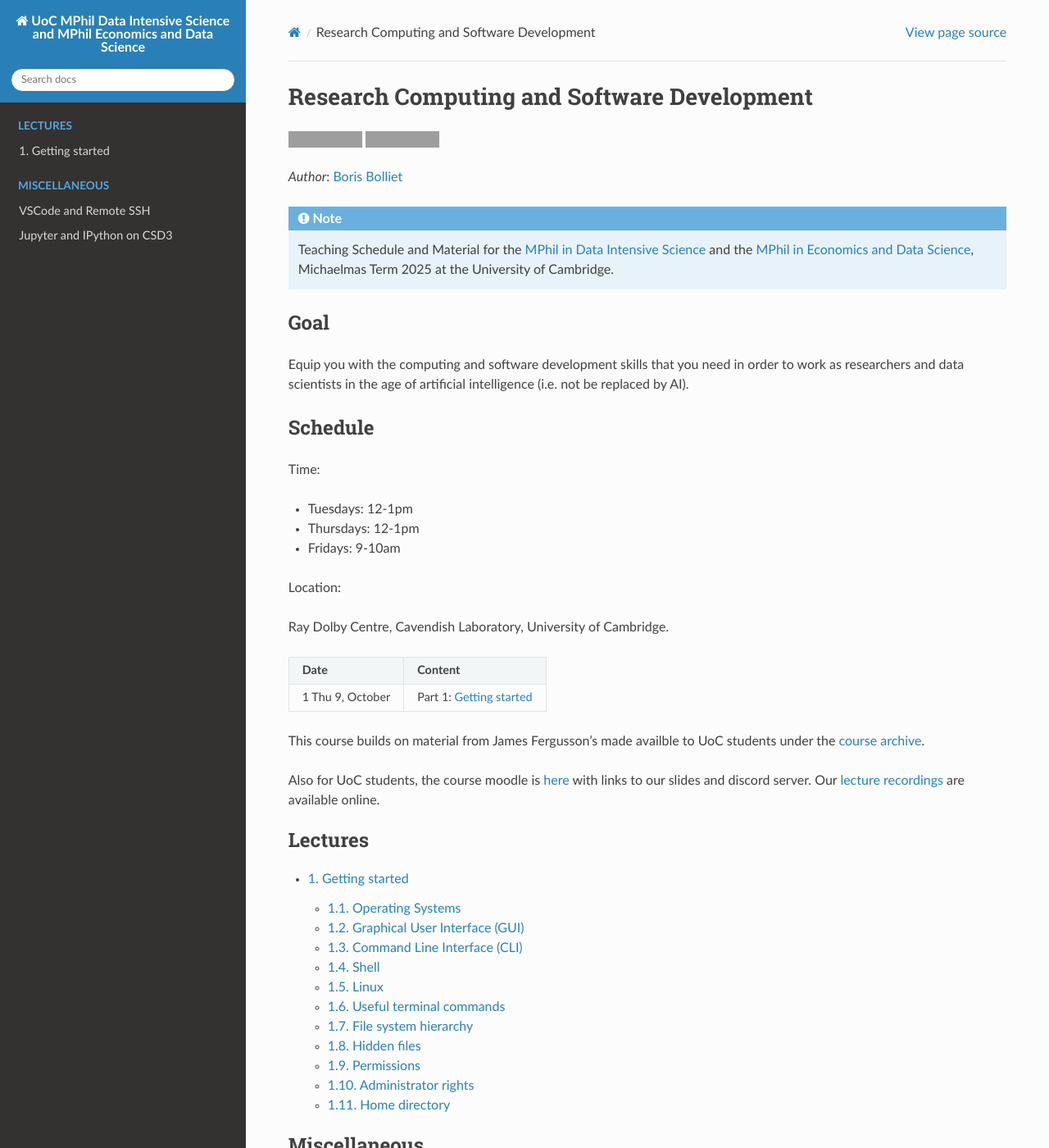
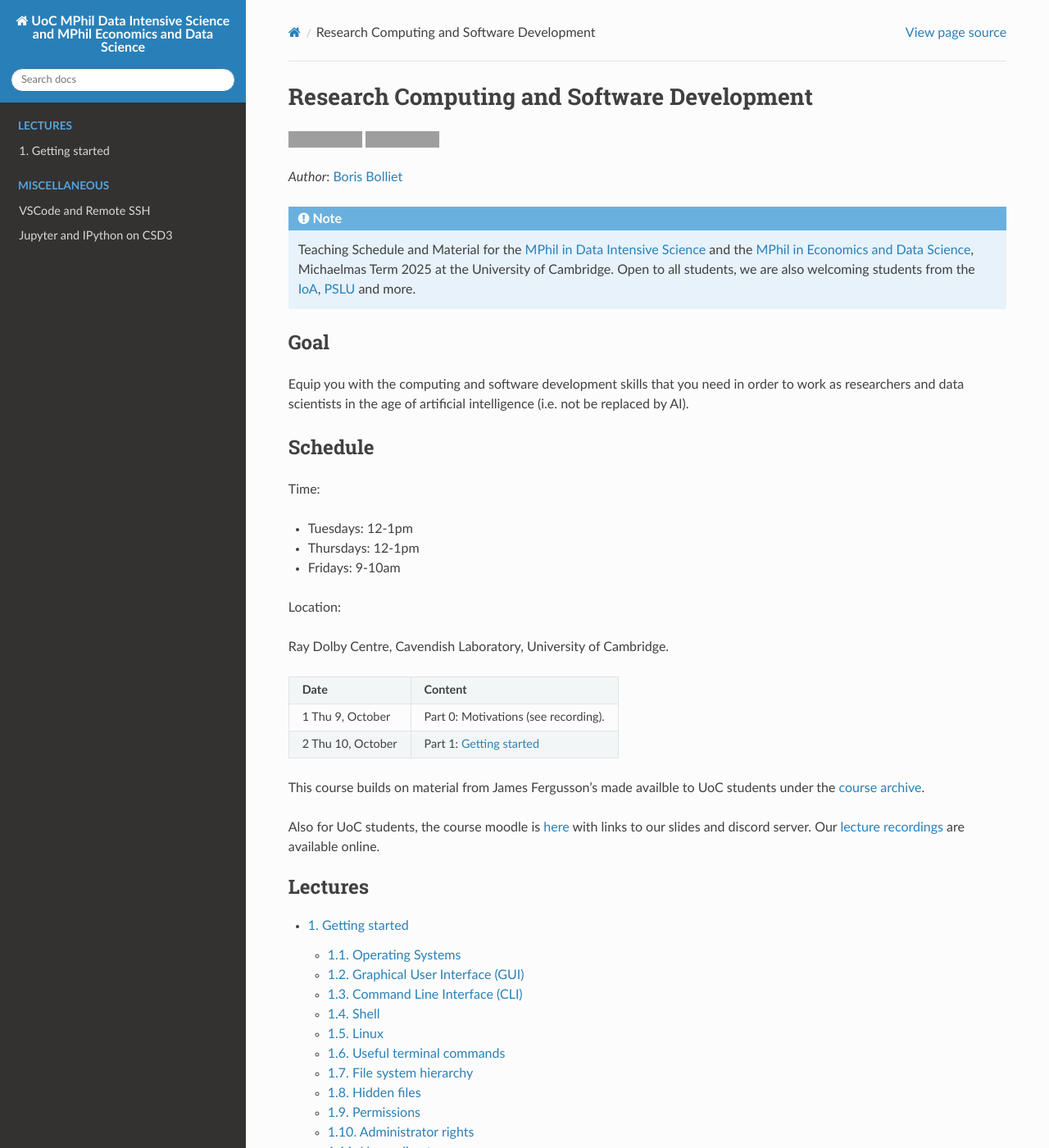
Before and after one commit to borisbolliet/ResearchComputing, a Sphinx documentation site: the page built from docs/index.rst, in a window 1280 px wide and 1400 px high. Shown: the whole window at 82% size. Built offline with Sphinx 7.4.7 and the Read the Docs theme 3.1.0, drawn with Linux system fonts in a browser that asks for light colours; grey boxes are pictures that could not be loaded.

Commit message:
Update index.rst

```diff
--- a/docs/index.rst
+++ b/docs/index.rst
@@ -26,6 +26,7 @@ Research Computing and Software Development
    Teaching Schedule and Material for the
    `MPhil in Data Intensive Science <https://mphildis.bigdata.cam.ac.uk>`_ and the
    `MPhil in Economics and Data Science <https://www.econ.cam.ac.uk/apply/postgraduate/courses/mphil-data>`_, Michaelmas Term 2025 at the University of Cambridge.
+   Open to all students, we are also welcoming students from the `IoA <https://www.ioa.cam.ac.uk/>`_, `PSLU <https://www.pslu.masters.cam.ac.uk/>`_ and more.
 
 Goal
 ----------------------------------------
@@ -52,7 +53,9 @@ Ray Dolby Centre, Cavendish Laboratory, University of Cambridge.
 +------------------------------------+---------------------------------------------------------------------------------------------------------------------------------------------------+
 | **Date**                           | **Content**                                                                                                                                       |
 +------------------------------------+---------------------------------------------------------------------------------------------------------------------------------------------------+
-| 1 Thu 9, October                   | Part 1: `Getting started <material/part1/notebook.ipynb#Getting-started>`_                                                                        |
+| 1 Thu 9, October                   | Part 0: Motivations (see recording).                                                                                                              |
++------------------------------------+---------------------------------------------------------------------------------------------------------------------------------------------------+
+| 2 Thu 10, October                  | Part 1: `Getting started <material/part1/notebook.ipynb#Getting-started>`_                                                                        |
 +------------------------------------+---------------------------------------------------------------------------------------------------------------------------------------------------+
 
 
```
